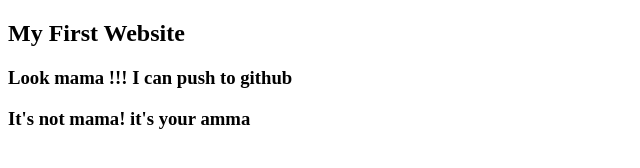
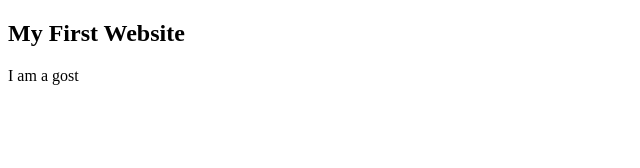
Before and after one commit to wd-mahmud-khan/my-first-website, a plain HTML site: page index.html in a window 1280 px wide. Shown: the whole page, without its empty margins (0-640 px from the left). Drawn offline with Linux system fonts and the light colour scheme.

Commit message:
gost hunting

```diff
--- a/index.html
+++ b/index.html
@@ -7,7 +7,6 @@
   </head>
   <body>
     <h2>My First Website</h2>
-    <h3>Look mama !!! I can push to github</h3>
-    <h3>It's not mama! it's your amma</h3>
+    <p>I am a gost</p>
   </body>
 </html>
```
